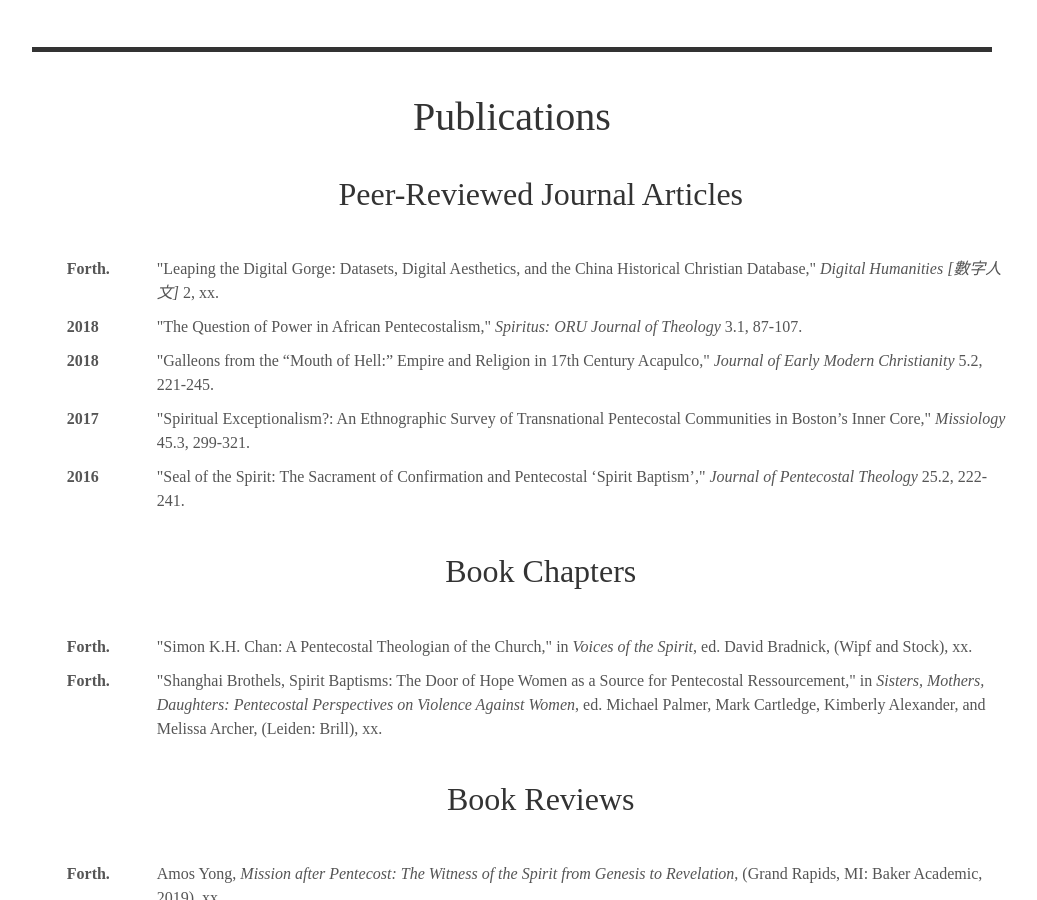
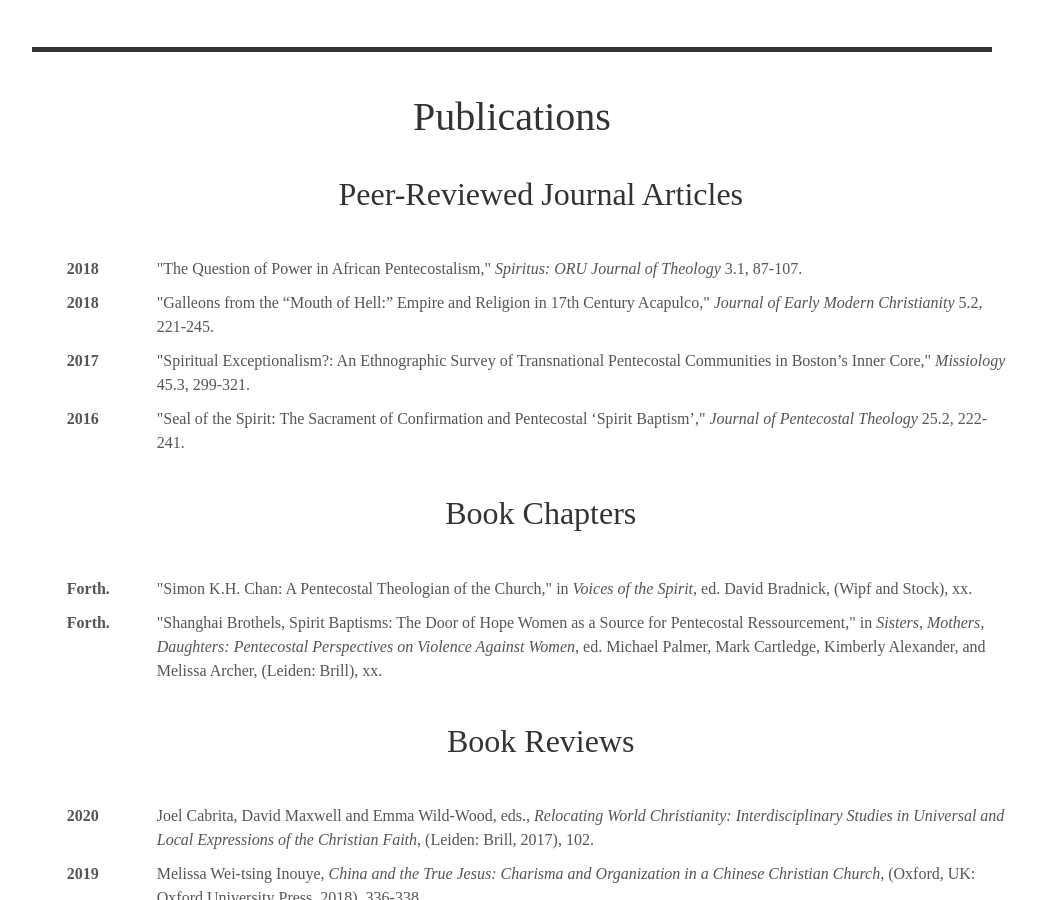
Before and after one commit to alex-mayfield/alex-mayfield.github.io, a Jekyll site: the page built from index.html, in a window 1280 px wide and 900 px high, scrolled down 1555 px. Shown: the whole window, without its empty margins (128-1165 px from the left). Built offline with Jekyll 4.4.1, drawn with Linux system fonts in a browser that asks for light colours; some web fonts are replaced.

Commit message:
Update publications.yml

```diff
--- a/_data/publications.yml
+++ b/_data/publications.yml
@@ -99,33 +99,3 @@ list:
     publisher: "De Gruyter"
     page: online
     author:
-  - title: "Leaping the Digital Gorge: Datasets, Digital Aesthetics, and the China Historical Christian Database"
-    type: article
-    year: Forth.
-    journal: Digital Humanities [數字人文]
-    vol_iss: 2
-    book:
-    edit:
-    publisher:
-    page: xx
-    author:
-  - title: "Mission after Pentecost: The Witness of the Spirit from Genesis to Revelation"
-    type: review
-    year: Forth.
-    journal: International Bulletin of Mission Research
-    vol_iss:
-    book:
-    edit:
-    publisher: "Grand Rapids, MI: Baker Academic, 2019"
-    page: xx
-    author: Amos Yong
-  - title:
-    type:
-    year:
-    journal:
-    vol_iss:
-    book:
-    edit:
-    publisher:
-    page:
-    author:
```
